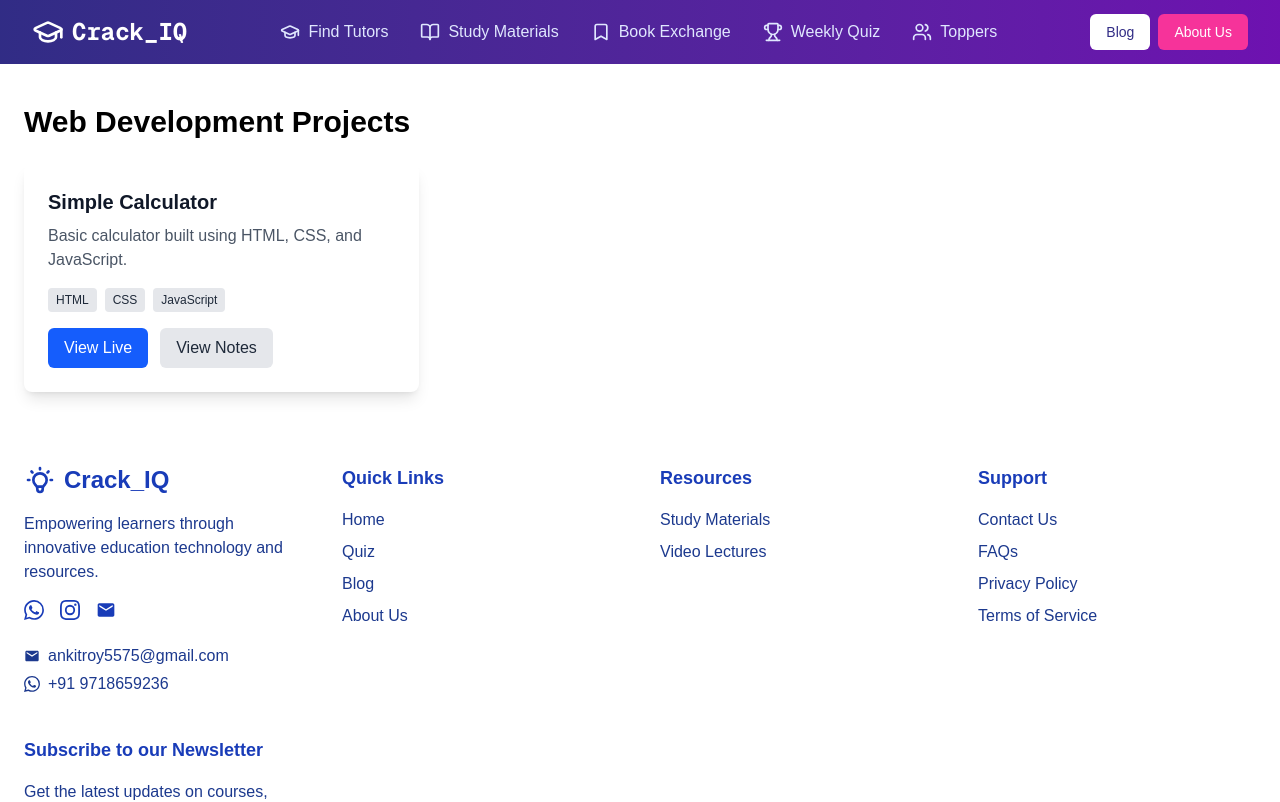
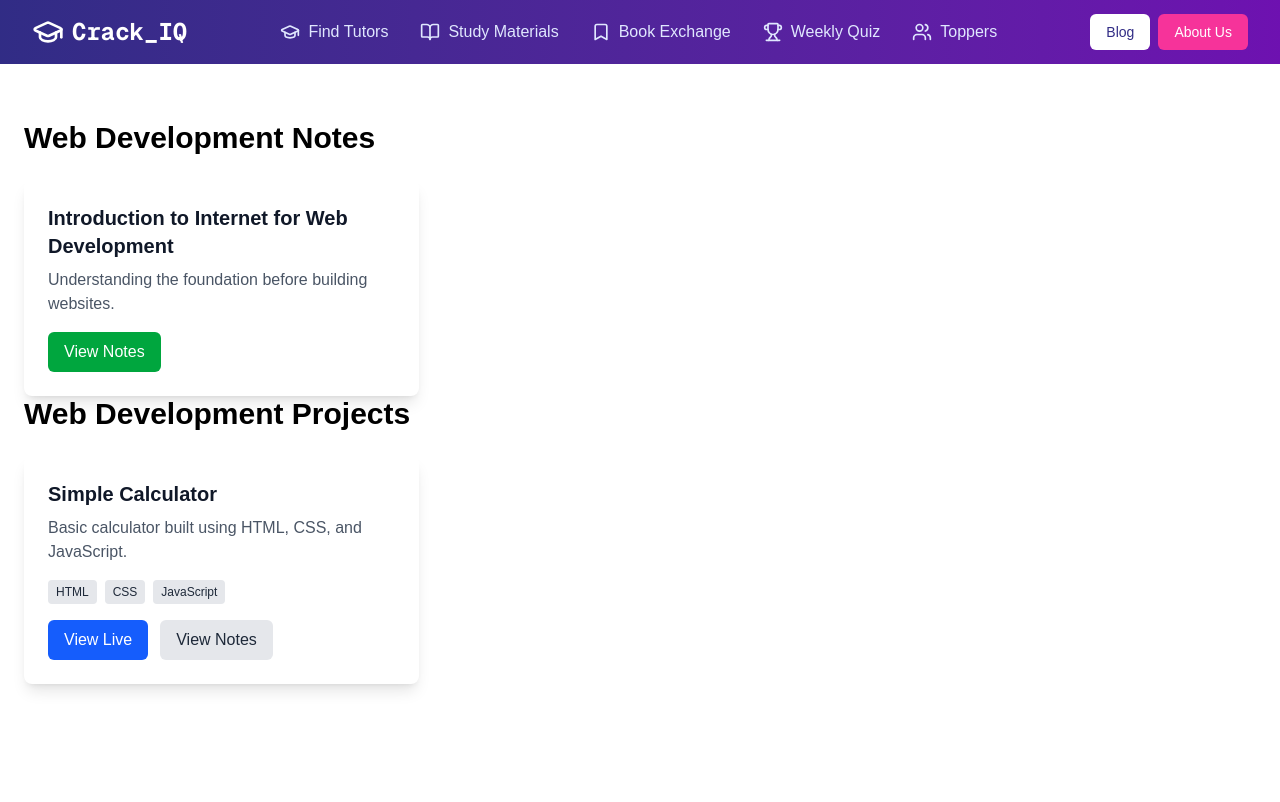
Before and after one commit to mrankit5575/mukundpur-Clent, a Next.js app: page /webdev in a window 1280 px wide. Shown: the top 802 px of the page. Built offline with nearby package versions, Linux system fonts and the light colour scheme.

Commit message:
upate the web dev

```diff
--- a/src/app/webdev/page.jsx
+++ b/src/app/webdev/page.jsx
@@ -3,20 +3,18 @@
 import { motion } from 'framer-motion';
 import Link from 'next/link';
 
-// Card component
+// Project card component
 const ProjectCard = ({ project, index }) => {
   if (!project) return null;
 
   return (
-    <div className="mt-20" >
-      <h1 className="text-3xl font-bold mb-6">Web Development Projects</h1>
     <motion.div
       initial={{ opacity: 0, y: 20 }}
       animate={{ opacity: 1, y: 0 }}
       transition={{ duration: 0.5, delay: index * 0.1 }}
       whileHover={{ y: -5 }}
       className="bg-white rounded-lg shadow-lg overflow-hidden "
-    > <h1></h1>
+    >
       <div className="p-6">
         <h3 className="text-xl font-bold text-gray-900 mb-2">{project.title}</h3>
         <p className="text-gray-600 mb-4">{project.description}</p>
@@ -54,8 +52,35 @@ const ProjectCard = ({ project, index }) => {
         </div>
       </div>
     </motion.div>
-    </div>
+  );
+};
 
+// Notes card component
+const NoteCard = ({ note, index }) => {
+  if (!note) return null;
+
+  return (
+    <motion.div
+      initial={{ opacity: 0, y: 20 }}
+      animate={{ opacity: 1, y: 0 }}
+      transition={{ duration: 0.5, delay: index * 0.1 }}
+      whileHover={{ y: -5 }}
+      className="bg-white rounded-lg shadow-lg overflow-hidden"
+    >
+      <div className="p-6">
+        <h3 className="text-xl font-bold text-gray-900 mb-2">{note.title}</h3>
+        <p className="text-gray-600 mb-4">{note.description}</p>
+
+        <a
+          href={note.link}
+          target="_blank"
+          rel="noopener noreferrer"
+          className="px-4 py-2 bg-green-600 text-white rounded-md hover:bg-green-700 transition-colors inline-block"
+        >
+          View Notes
+        </a>
+      </div>
+    </motion.div>
   );
 };
 
@@ -69,19 +94,36 @@ export default function WebdevPage() {
       link: 'https://astonishing-sundae-5d6960.netlify.app/',
       pdfLink: 'https://drive.google.com/file/d/17iUHo_7oRtRwodAK4ymo6DozurdPEa7o/view?usp=sharing',
     },
+  ];
+
+  const notes = [
+    {
+      title: 'Introduction to Internet for Web Development',
+      description: 'Understanding the foundation before building websites.',
+      link: 'https://drive.google.com/file/d/10wsMd6Lbxjllrx7PO8I6GALupsxws4kA/view?usp=drive_link',
+    },
     // {
-    //   title: 'E-commerce Dashboard',
-    //   description: 'Admin dashboard to manage products & orders.',
-    //   technologies: ['React', 'Chart.js', 'Node.js'],
-    //   link: 'https://example2.com',
-    //   pdfLink: 'https://example2.com/project.pdf',
+    //   title: 'Second Class Notes',
+    //   description: 'CSS basics, selectors and styling a webpage.',
+    //   link: 'https://drive.google.com/file/d/your-second-class-link/view?usp=sharing',
     // },
+    // Add more notes objects as needed
   ];
 
   return (
-    <div className="p-6 ">
-      {/* <h2 className="text-3xl font-bold mb-6">Web Development Projects</h2> */}
+    <div className="p-6">
+      {/* Projects Section */}
+
+
+      {/* Notes Section */}
+      <h1 className="text-3xl font-bold mb-6 mt-24">Web Development Notes</h1>
       <div className="grid gap-6 md:grid-cols-2 lg:grid-cols-3">
+        {notes.map((note, index) => (
+          <NoteCard key={index} note={note} index={index} />
+        ))}
+      </div>
+      <h1 className="text-3xl font-bold mb-6">Web Development Projects</h1>
+      <div className="grid gap-6 md:grid-cols-2 lg:grid-cols-3 mb-16">
         {projects.map((proj, index) => (
           <ProjectCard key={index} project={proj} index={index} />
         ))}
```
